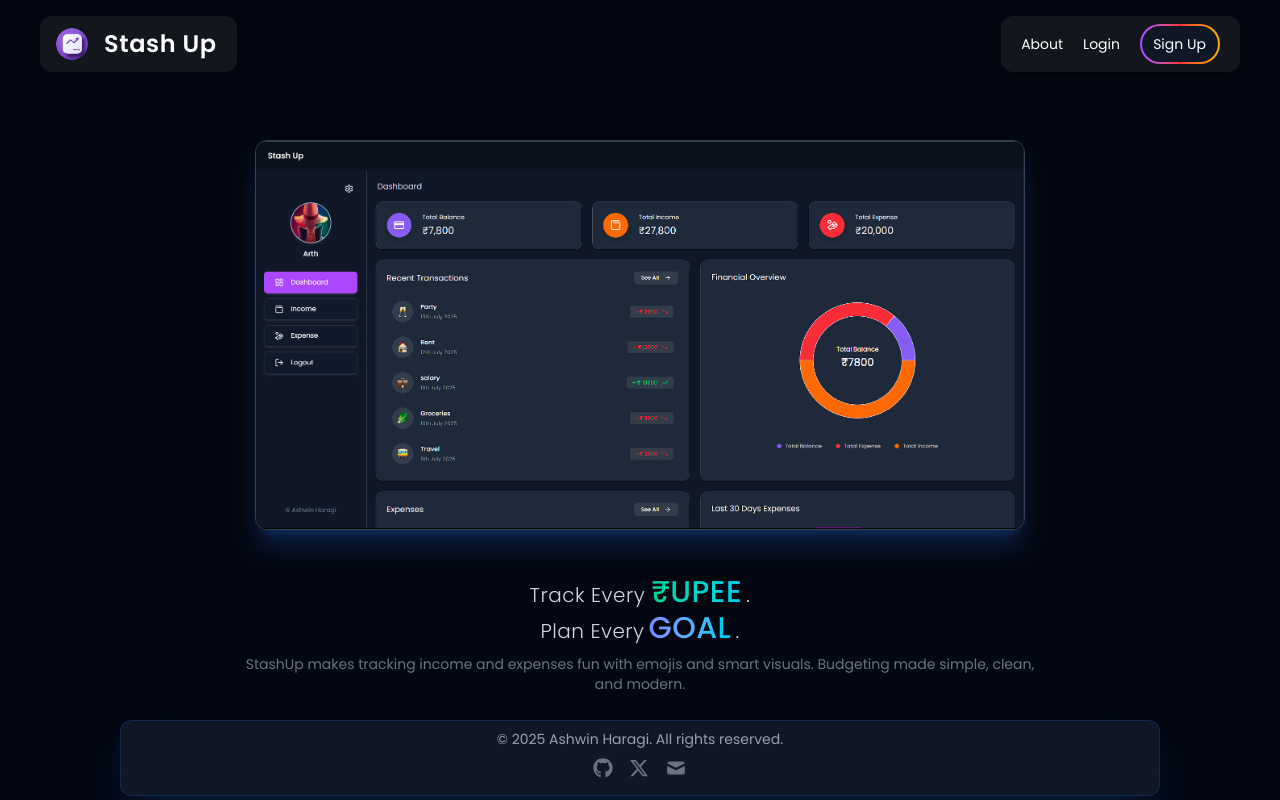
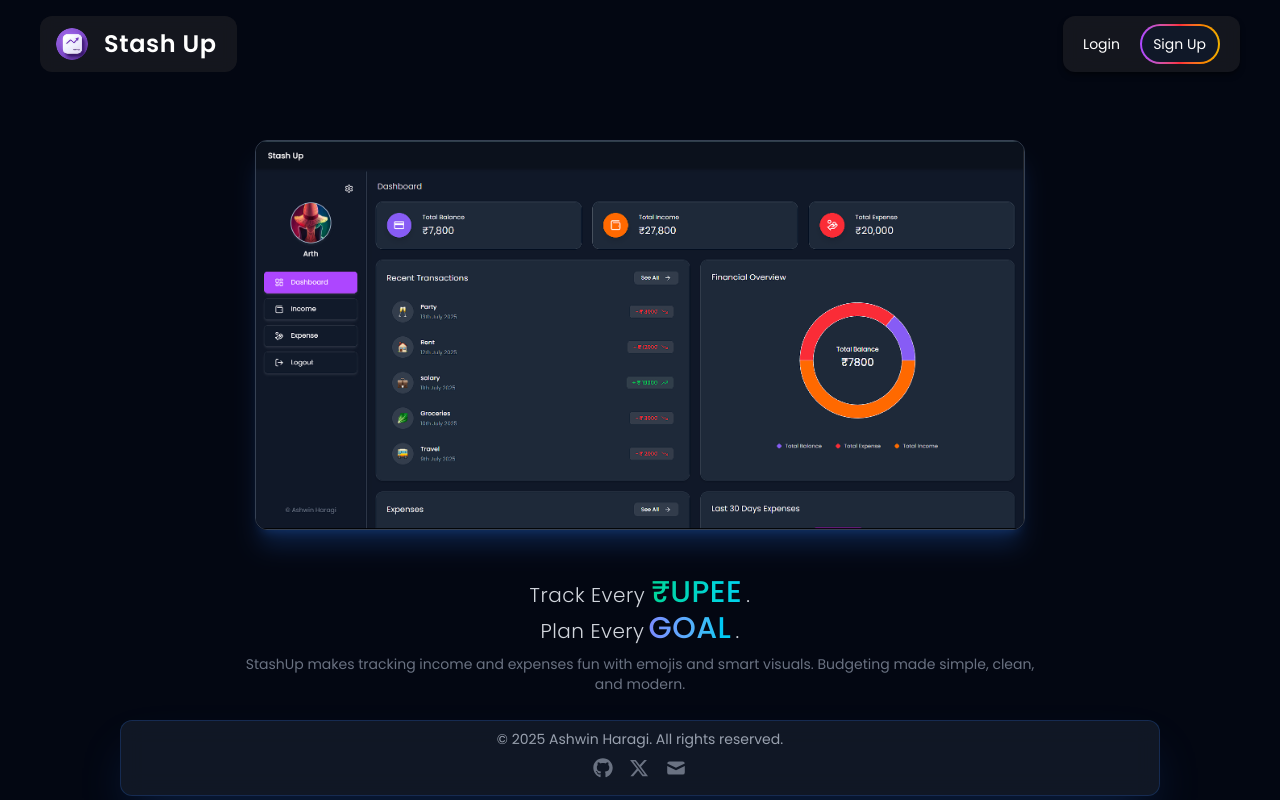
Before and after one commit to Ashwin-RH/Expense-Tracker, a React (Vite) app in the folder frontend/expense-tracker/: page /intro in a window 1280 px wide. Built offline with nearby package versions, Linux system fonts and the light colour scheme.

Commit message:
about section removal

```diff
--- a/frontend/expense-tracker/src/pages/Auth/Intro.jsx
+++ b/frontend/expense-tracker/src/pages/Auth/Intro.jsx
@@ -36,9 +36,7 @@ const Landingpage = () => {
 
         </motion.div>
         <div className="hidden md:flex  bg-zinc-800/50 items-center px-5 py-2 space-x-5 rounded-xl shadow-md shadow-black/40 backdrop-blur-sm">
-        <a href="/about" className=" text-sm text-white transition">
-          About
-        </a>
+
         <a href="/login" className=" text-sm text-white transition">
           Login
         </a>
@@ -64,7 +62,7 @@ const Landingpage = () => {
 
       {isOpen && (
   <div className="md:hidden fixed top-10 right-5 w-40 mt-4 flex flex-col items-center justify-center bg-zinc-800/90 backdrop-blur-sm rounded-xl px-4 py-3 space-y-3 shadow-md shadow-black/40  z-50">
-    <a href="/about" className="w-20 mt-2 text-white text-center text-sm border-b border-gray-600 tracking-wider">About</a>
+
     <a href="/login" className="w-20 mt-2 text-white text-center text-sm border-b border-gray-600 tracking-wider">Login</a>
 
     <div className="group inline-flex h-10 w-20 items-center justify-center rounded-full bg-gradient-to-r from-purple-500 via-red-500 to-yellow-500 pl-[1.5px] pr-[2.5px] py-[2px] hover:shadow-2xl hover:shadow-purple-600/30 text-white transition">
```
